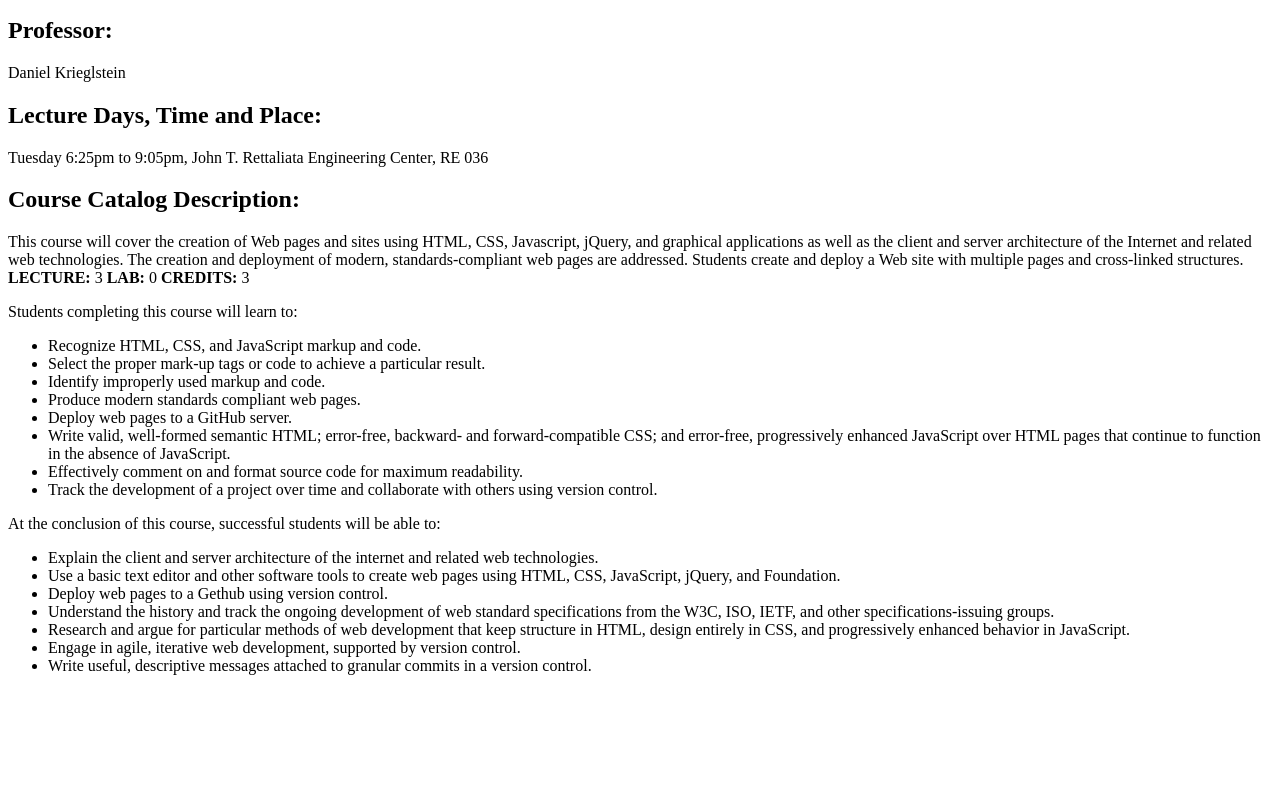
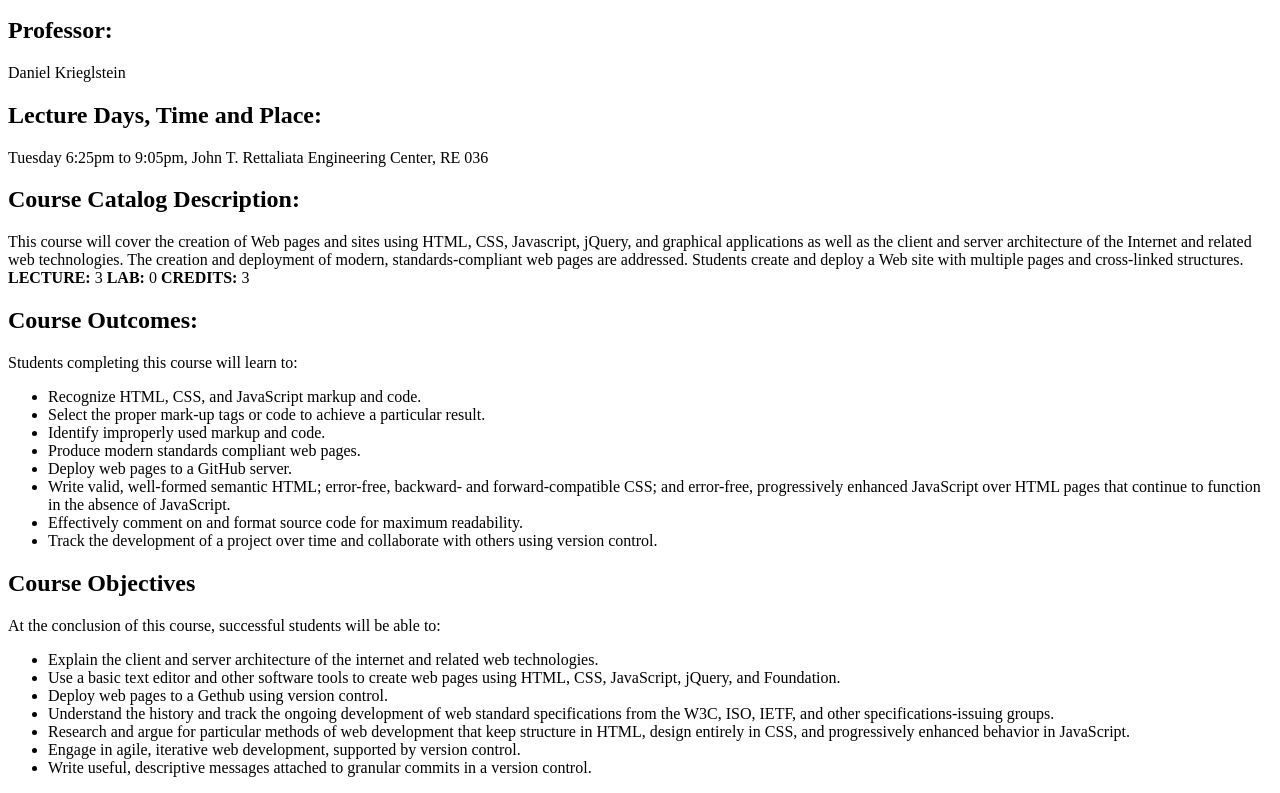
Before and after one commit to igranillo/Granillo_Lab2, a plain HTML site: page index.html in a window 1280 px wide. Shown: the part 105-898 px from the top of the page. Before the commit the page ends 800 px from the top, so only its background shows below. Drawn offline with Linux system fonts and the light colour scheme.

Commit message:
added forgotten headings

```diff
--- a/index.html
+++ b/index.html
@@ -8,10 +8,14 @@
 	<h3>Spring 2019</h3>
 	<h2>Professor:</h2>
 	<p>Daniel Krieglstein</p>
+
 	<h2>Lecture Days, Time and Place:</h2>
 	<p>Tuesday 6:25pm to 9:05pm, John T. Rettaliata Engineering Center, RE 036</p>
+
 	<h2>Course Catalog Description:</h2>
 	<p>This course will cover the creation of Web pages and sites using HTML, CSS, Javascript, jQuery, and graphical applications as well as the client and server architecture of the Internet and related web technologies. The creation and deployment of modern, standards-compliant web pages are addressed. Students create and deploy a Web site with multiple pages and cross-linked structures.<strong> LECTURE:</strong> 3 <strong>LAB:</strong> 0 <strong>CREDITS:</strong> 3</p>
+
+	<h2>Course Outcomes:</h2>
 	<p>	Students completing this course will learn to:</p>
 	<ul>
 		<li>Recognize HTML, CSS, and JavaScript markup and code.</li>
@@ -24,8 +28,8 @@
 		<li>Track the development of a project over time and collaborate with others using version control.</li>
 	</ul>
 
+	<h2>Course Objectives</h2>
 	<p>	At the conclusion of this course, successful students will be able to:</p>
-
 	<ul>
 		<li>Explain the client and server architecture of the internet and related web technologies.</li>
 		<li>Use a basic text editor and other software tools to create web pages using HTML, CSS, JavaScript, jQuery, and Foundation.</li>
```
